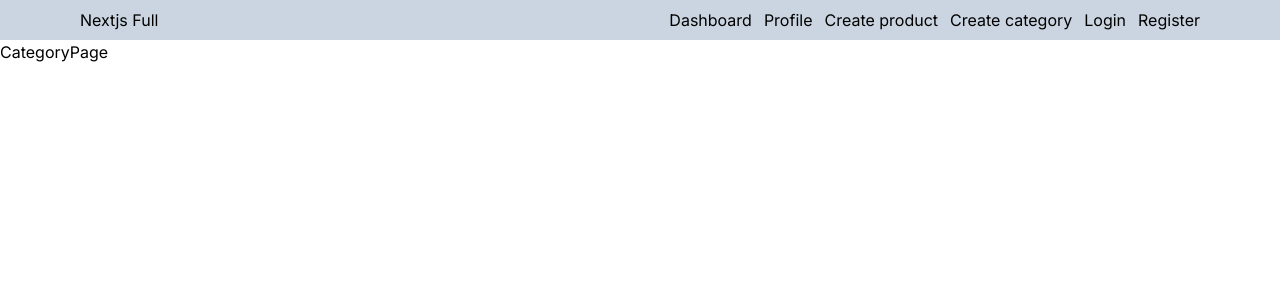
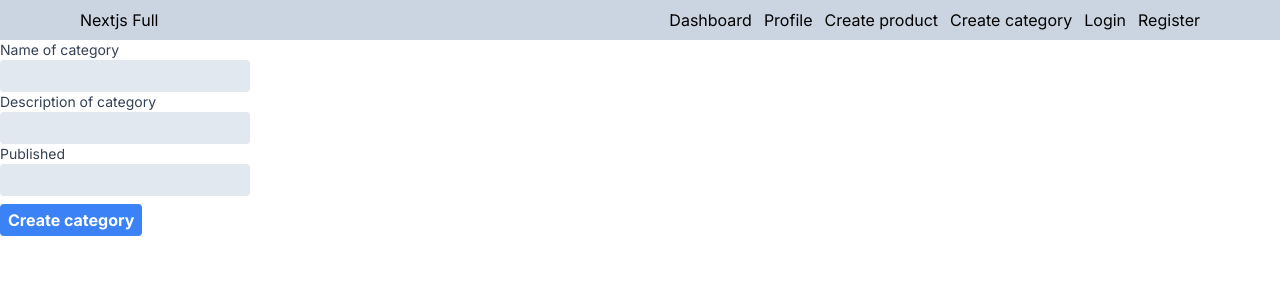
Before and after one commit to UlisesOrnelasR/nextjs-fullstack-app, a Next.js app: page /dashboard/categories/new in a window 1280 px wide. Shown: the top 300 px of the page. Built offline with nearby package versions, Linux system fonts and the light colour scheme.

Commit message:
base form

```diff
--- a/src/app/dashboard/categories/new/page.tsx
+++ b/src/app/dashboard/categories/new/page.tsx
@@ -1,7 +1,18 @@
-import React from "react";
-
+import { Label, Input, Button } from "@/components/ui";
 const CategoryPage = () => {
-  return <div>CategoryPage</div>;
+  return (
+    <div>
+      <form action="">
+        <Label>Name of category</Label>
+        <Input />
+        <Label>Description of category</Label>
+        <Input />
+        <Label>Published</Label>
+        <Input />
+        <Button className="block mt-2">Create category</Button>
+      </form>
+    </div>
+  );
 };
 
 export default CategoryPage;
--- a/src/components/ui/Input.tsx
+++ b/src/components/ui/Input.tsx
@@ -1,3 +1,3 @@
 export const Input = () => {
-  return <div>Input</div>;
+  return <input className="bg-slate-200 rounded px-2 py-1" />;
 };
--- a/src/components/ui/Label.tsx
+++ b/src/components/ui/Label.tsx
@@ -1,3 +1,7 @@
-export const Label = () => {
-  return <div>Label</div>;
+interface LabelProps {
+  children: React.ReactNode;
+}
+
+export const Label = ({ children }: LabelProps) => {
+  return <label className="block text-sm text-slate-700">{children}</label>;
 };
```
